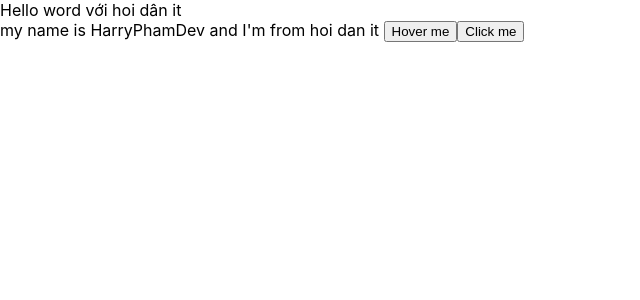
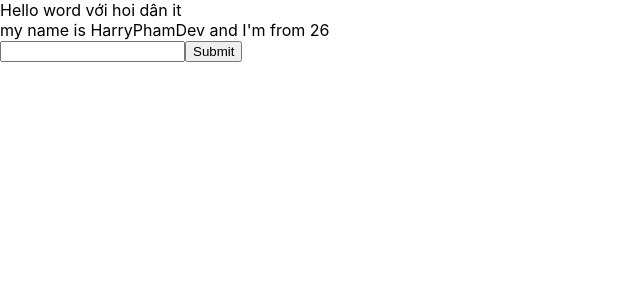
Before and after one commit to trungkim8694-cmd/test-demo-react, a React (Create React App) app: page / in a window 1280 px wide. Shown: the top 300 px of the page, without its empty margins (0-640 px from the left). Built offline with nearby package versions, Linux system fonts and the light colour scheme.

Commit message:
video 20

```diff
--- a/src/components/MyComponent.js
+++ b/src/components/MyComponent.js
@@ -9,22 +9,44 @@
     address: "hoi dan it",
     age: 26,
   };
-  handleClick(event) {
+  handleClick = (event) => {
     console.log(">>> Click me my button");
     console.log("my nam is ", this.state.name);
-  }
+
+    this.setState({
+      name: "Eric",
+    });
+  };
 
   handleOnMoverOver(event) {
     console.log(event.pageX);
   }
 
+  handleOnchangeInput = (event) => {
+    this.setState({
+      name: event.target.value,
+    });
+  };
+
+  handleOnSubmit = (event) => {
+    event.preventDefault();
+    console.log(this.state);
+  };
+
   // JSX cú pháp đặc biết react
   render() {
     return (
       <div>
-        my name is {this.state.name} and I'm from {this.state.address}{" "}
-        <button onMouseOver={this.handleOnMoverOver}>Hover me</button>
-        <button onClick={this.handleClick}>Click me</button>
+        my name is {this.state.name} and I'm from {this.state.age}{" "}
+        <form onSubmit={(event) => this.handleOnSubmit(event)}>
+          <input
+            type="text"
+            onChange={(event) => {
+              this.handleOnchangeInput(event);
+            }}
+          />
+          <button>Submit</button>
+        </form>
       </div>
     );
   }
```
